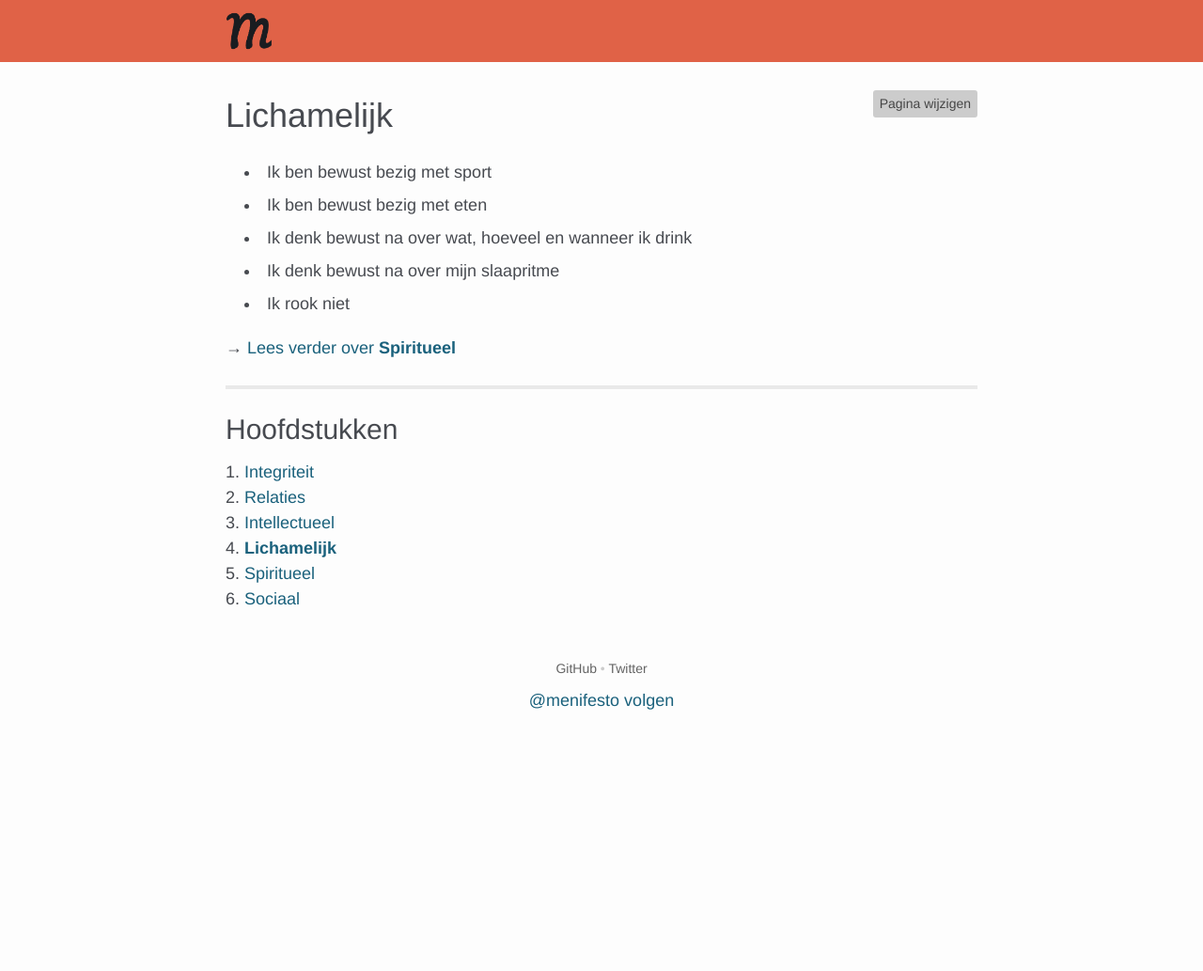
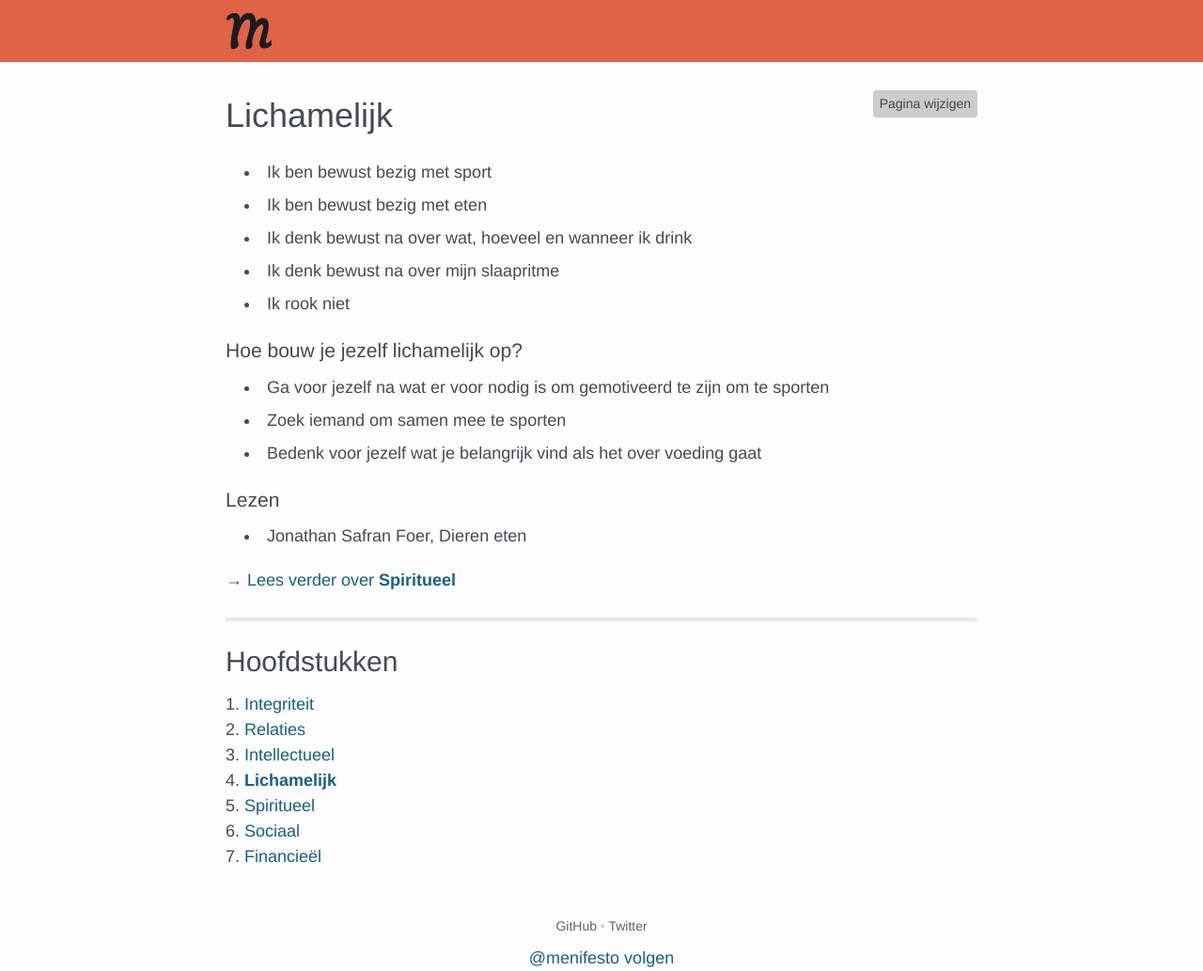
Before and after one commit to rickpastoor/menifesto, a Jekyll site: the page built from _hoofdstukken/04-lichamelijk.md, in a window 1280 px wide. Shown: the whole page at 94% size. Built offline with Jekyll 4.4.1, drawn with Linux system fonts in a browser that asks for light colours; comment, search, counter and statistics services are not loaded; before the commit the page ends 900 px from its top, so only the background shows below that.

Commit message:
Hoofdstuk over financiën toegevoegd en overige content bijgeschaafd

```diff
--- a/_hoofdstukken/04-lichamelijk.md
+++ b/_hoofdstukken/04-lichamelijk.md
@@ -8,3 +8,13 @@ title: Lichamelijk
 - Ik denk bewust na over wat, hoeveel en wanneer ik drink
 - Ik denk bewust na over mijn slaapritme
 - Ik rook niet
+
+### Hoe bouw je jezelf lichamelijk op?
+
+- Ga voor jezelf na wat er voor nodig is om gemotiveerd te zijn om te sporten
+- Zoek iemand om samen mee te sporten
+- Bedenk voor jezelf wat je belangrijk vind als het over voeding gaat
+
+### Lezen
+
+- Jonathan Safran Foer, Dieren eten
```
Also changed, not shown: _hoofdstukken/02-relaties.md (+1 -5 lines), _hoofdstukken/03-intellectueel.md (+2 -1 lines), _hoofdstukken/05-spiritueel.md (+1 -1 lines), _hoofdstukken/07-financieel.md (added, +7 -0 lines).
